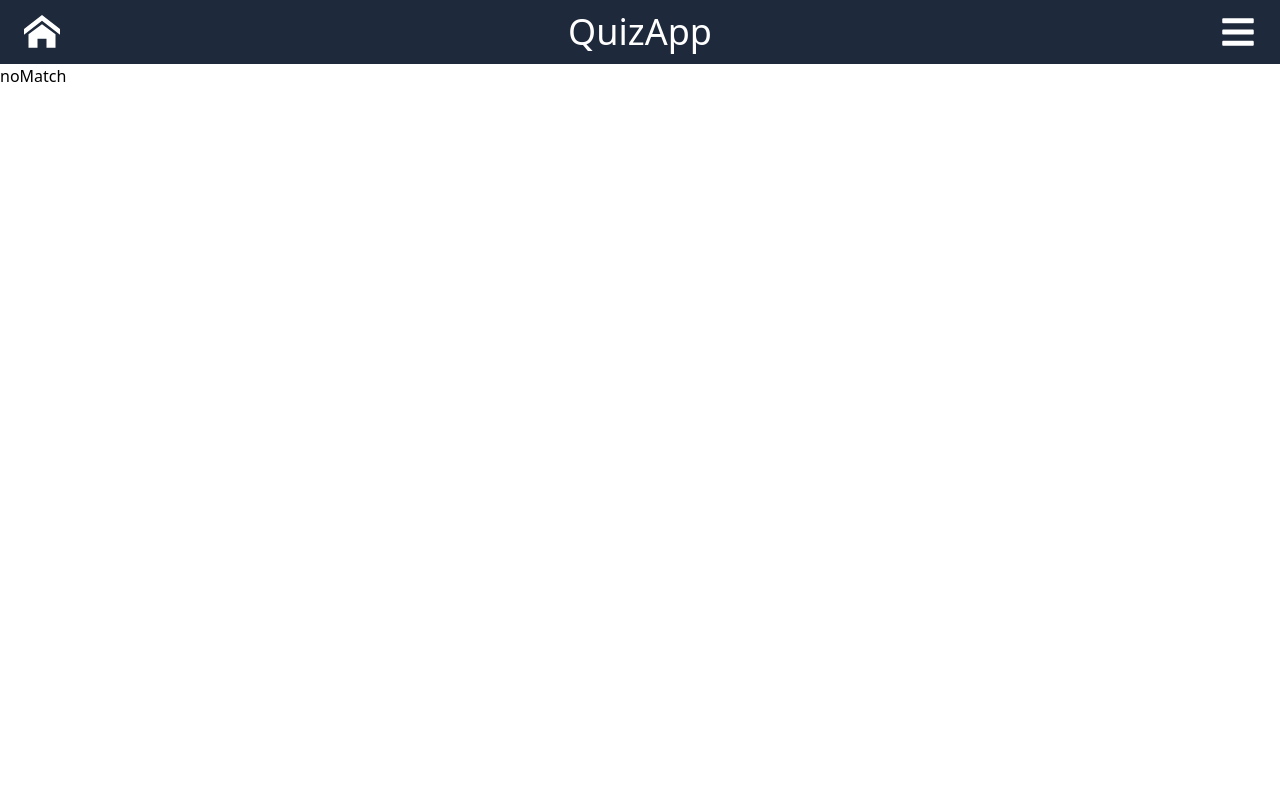
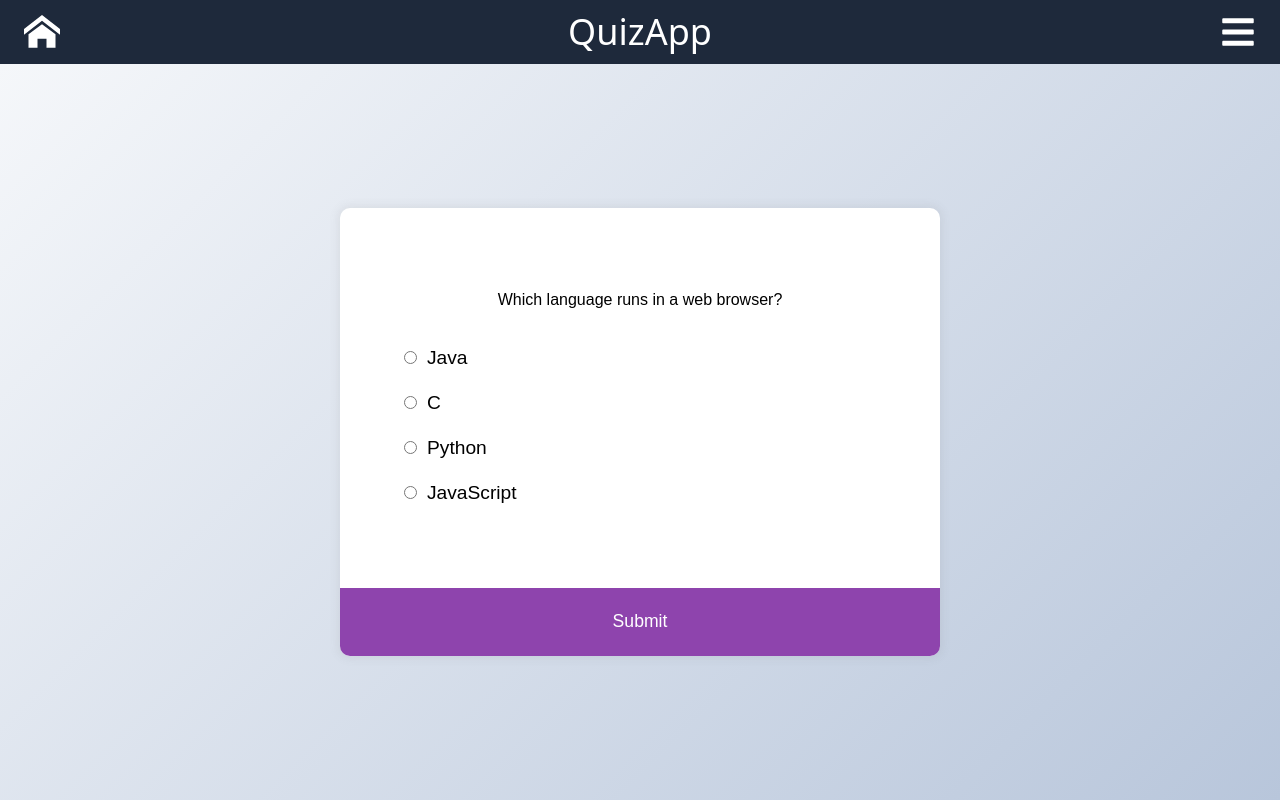
Before and after one commit to nick12003/design-collections, a React (Vite) app: page /QuizApp in a window 1280 px wide. Built offline with nearby package versions, Linux system fonts and the light colour scheme; the HTML template or start-up script is replaced by a standard one.

Commit message:
feat: 加入QuizApp

```diff
--- /dev/null
+++ b/src/components/collections/QuizApp/index.jsx
@@ -0,0 +1,139 @@
+import { useState, useEffect } from 'react';
+
+import styles from './style.module.scss';
+
+const quizData = [
+  {
+    question: 'Which language runs in a web browser?',
+    a: 'Java',
+    b: 'C',
+    c: 'Python',
+    d: 'JavaScript',
+    correct: 'd',
+  },
+  {
+    question: 'What does CSS stand for?',
+    a: 'Central Style Sheets',
+    b: 'Cascading Style Sheets',
+    c: 'Cascading Simple Sheets',
+    d: 'Cars SUVs Sailboats',
+    correct: 'b',
+  },
+  {
+    question: 'What does HTML stand for?',
+    a: 'Hypertext Markup Language',
+    b: 'Hypertext Markdown Language',
+    c: 'Hyperloop Machine Language',
+    d: 'Helicopters Terminals Motorboats Lamborginis',
+    correct: 'a',
+  },
+  {
+    question: 'What year was JavaScript launched?',
+    a: '1996',
+    b: '1995',
+    c: '1994',
+    d: 'none of the above',
+    correct: 'b',
+  },
+];
+
+const QuizApp = () => {
+  const [answers, setAnswers] = useState([]);
+  const [currentAnswer, setCurrentAnswer] = useState(null);
+
+  const onChangeAnswer = (e) => {
+    setCurrentAnswer(e.target.id);
+  };
+
+  const checkAnswer = () => {
+    let score = 0;
+    answers.forEach((a, i) => {
+      if (a === quizData[i].correct) score = score + 1;
+    });
+    return `${score}/${quizData.length}`;
+  };
+  return (
+    <div className={styles.QuizApp}>
+      <div className={styles['quiz-container']}>
+        {answers.length === quizData.length ? (
+          <>
+            <h2>You answered {checkAnswer()} questions correctly</h2>
+            <button
+              onClick={() => {
+                setAnswers([]);
+                setCurrentAnswer(null);
+              }}
+            >
+              Reload
+            </button>
+          </>
+        ) : (
+          <>
+            <div className={styles['quiz-header']}>
+              <h2>{quizData[answers.length].question}</h2>
+              <ul>
+                <li>
+                  <input
+                    type="radio"
+                    name="answer"
+                    id="a"
+                    className={styles.answer}
+                    onChange={onChangeAnswer}
+                    checked={currentAnswer === 'a'}
+                  />
+                  <label htmlFor="a">{quizData[answers.length].a}</label>
+                </li>
+
+                <li>
+                  <input
+                    type="radio"
+                    name="answer"
+                    id="b"
+                    className={styles.answer}
+                    onChange={onChangeAnswer}
+                    checked={currentAnswer === 'b'}
+                  />
+                  <label htmlFor="b">{quizData[answers.length].b}</label>
+                </li>
+
+                <li>
+                  <input
+                    type="radio"
+                    name="answer"
+                    id="c"
+                    className={styles.answer}
+                    onChange={onChangeAnswer}
+                    checked={currentAnswer === 'c'}
+                  />
+                  <label htmlFor="c">{quizData[answers.length].c}</label>
+                </li>
+
+                <li>
+                  <input
+                    type="radio"
+                    name="answer"
+                    id="d"
+                    className={styles.answer}
+                    onChange={onChangeAnswer}
+                    checked={currentAnswer === 'd'}
+                  />
+                  <label htmlFor="d">{quizData[answers.length].d}</label>
+                </li>
+              </ul>
+            </div>
+            <button
+              onClick={() => {
+                setAnswers((preAnswers) => [...preAnswers, currentAnswer]);
+                setCurrentAnswer(null);
+              }}
+            >
+              Submit
+            </button>
+          </>
+        )}
+      </div>
+    </div>
+  );
+};
+
+export default QuizApp;
--- /dev/null
+++ b/src/components/collections/QuizApp/style.module.scss
@@ -0,0 +1,58 @@
+.QuizApp {
+  background-color: #b8c6db;
+  background-image: linear-gradient(315deg, #b8c6db 0%, #f5f7fa 100%);
+  font-family: 'Poppins', sans-serif;
+  display: flex;
+  align-items: center;
+  justify-content: center;
+  height: 100%;
+  h2 {
+    padding: 1rem;
+    text-align: center;
+    margin: 0;
+  }
+
+  ul {
+    list-style-type: none;
+    padding: 0;
+  }
+
+  ul li {
+    font-size: 1.2rem;
+    margin: 1rem 0;
+  }
+
+  ul li label {
+    cursor: pointer;
+  }
+  button {
+    background-color: #8e44ad;
+    color: #fff;
+    border: none;
+    display: block;
+    width: 100%;
+    cursor: pointer;
+    font-size: 1.1rem;
+    font-family: inherit;
+    padding: 1.3rem;
+    button:hover {
+      background-color: #732d91;
+    }
+  }
+}
+
+.quiz-container {
+  background-color: #fff;
+  border-radius: 10px;
+  box-shadow: 0 0 10px 2px rgba(100, 100, 100, 0.1);
+  width: 600px;
+  overflow: hidden;
+}
+
+.quiz-header {
+  padding: 4rem;
+}
+
+.answer {
+  margin-right: 10px;
+}
--- a/src/routerConfig.jsx
+++ b/src/routerConfig.jsx
@@ -166,6 +166,10 @@ export const config = {
       element: lazyLoadCollections('ProgressSteps'),
     },
     {
+      path: 'QuizApp',
+      element: lazyLoadCollections('QuizApp'),
+    },
+    {
       path: '*',
       element: 'noMatch',
     },
```
